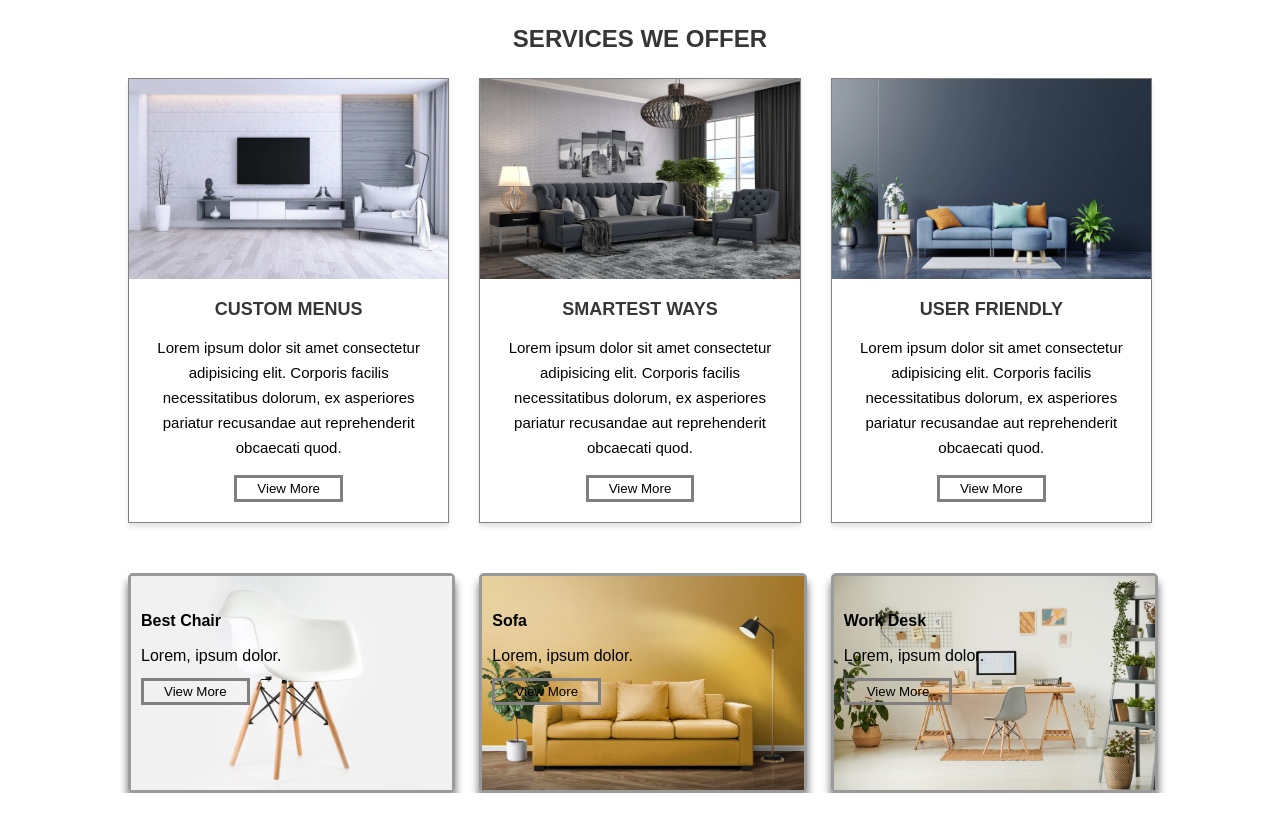
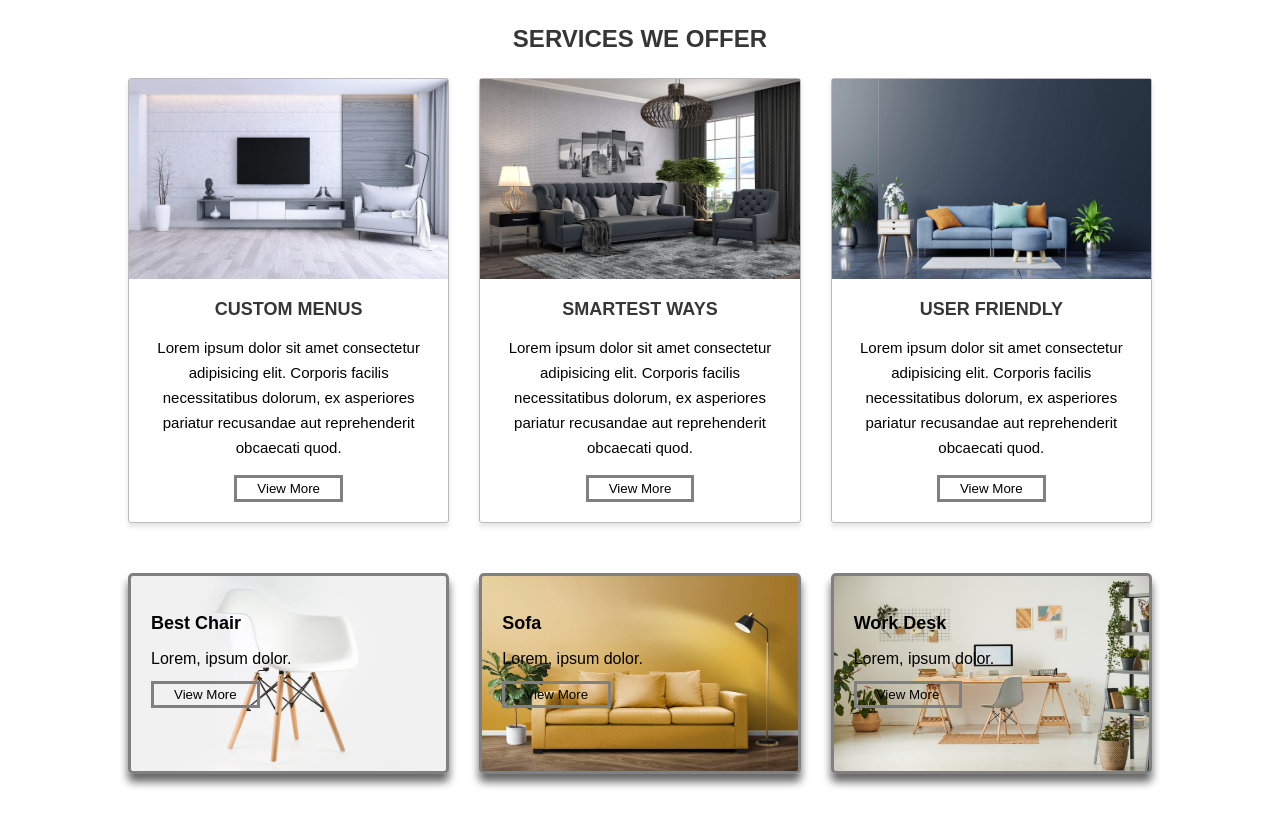
Before and after one commit to AvaJadidi/resume, a plain HTML site: page index.html in a window 1280 px wide. Shown: the part 768-1592 px from the top of the page. Before the commit the page ends 1561 px from the top, so only its background shows below. Drawn offline with Linux system fonts and the light colour scheme.

Commit message:
change some style of services section

```diff
--- a/index.html
+++ b/index.html
@@ -107,7 +107,7 @@
         </div>
         <div class="services-offers">
             <div class="offer-card">
-                <img src="images/ch.png" alt="">
+                <!-- <img src="images/ch.png" alt=""> -->
                 <div class="content">
                     <h4>Best Chair</h4>
                     <p>Lorem, ipsum dolor.</p>
@@ -116,7 +116,7 @@
                 </div>
             </div>
             <div class="offer-card">
-                <img src="images/sf.png" alt="">
+                <!-- <img src="images/sf.png" alt=""> -->
 
                 <div class="content">
                     <h4>Sofa</h4>
@@ -125,7 +125,7 @@
                 </div>
             </div>
             <div class="offer-card">
-                <img src="images/work desk.png" alt="">
+                <!-- <img src="images/work desk.png" alt=""> -->
 
                 <div class="content">
                     <h4>Work Desk</h4>
--- a/media.css
+++ b/media.css
@@ -1,7 +1,7 @@
 @media screen and (max-width: 768px) {
   .navbar .nav-link {
     font-size: 15px;
-    font-weight: 500;
+    font-weight: 700;
   }
   .navbar .nav-logo {
     display: block;
--- a/style.css
+++ b/style.css
@@ -23,6 +23,7 @@ a {
 
 .project {
   font-family: Arial, Helvetica, sans-serif;
+  width: 100%;
 }
 /* header style */
 .header {
@@ -30,6 +31,7 @@ a {
 }
 .navigation {
   display: flex;
+  flex-wrap: wrap;
   justify-content: space-between;
   align-items: baseline;
   width: 90%;
@@ -139,16 +141,17 @@ nav {
 .service-cards {
   display: grid;
   grid-template-columns: repeat(3, 1fr);
-   grid-template-rows: auto;
+  grid-template-rows: auto;
   gap: 30px;
   margin-bottom: 50px;
 }
 .service-cards .card {
-  border: 1px solid gray;
+  border: 1px solid rgb(187, 186, 186);
+  border-radius: 3px;
   box-shadow: 0 4px 4px 0 rgba(0, 0, 0, 0.1);
 }
 
-/*  */
+
 .card > .card-img {
   width: 100%;
   height: 200px;
@@ -172,33 +175,49 @@ nav {
   margin-bottom: 15px;
 }
 .services-offers {
-  position: relative;
   display: grid;
   grid-template-columns: repeat(3, 1fr);
+  grid-template-rows: 1fr;
   gap: 30px;
+  margin-bottom: 50px;
 }
 .services-offers .offer-card {
-  width: 100%;
-  margin: auto;
-  border: 3px solid rgba(128, 128, 128, 0.794);
+  text-align: left;
+  border: 3px solid gray;
   border-radius: 5px;
   box-shadow: 0 8px 8px 0 rgba(0, 0, 0, 0.6);
-  transition: transform .5s ease-in-out;
+  padding:30px 60px 60px 20px ;
+  transition: transform .4s ease-in-out;
+
+  background-size: 100% 100%;
+  background-position:center;
+  background-repeat: no-repeat;
 }
 .services-offers .offer-card:hover {
   transform: translateY(-15px);
-  }
-.offer-card img {
-  width: 100%;
-  display: block;
-  position: relative;
+}
+
+.offer-card:nth-child(1) {
+  background-image: url(./images/ch.png);
+}
+
+.offer-card:nth-child(2) {
+  background-image: url(./images/sf.png);
+}
+.offer-card:nth-child(3) {
+  background-image: url(./images/work\ desk.png);
 }
 .offer-card .content {
-  position: absolute;
-  padding: 30px 0 0 10px;
   line-height: 35px;
-  text-align: left;
-  top: 0;
+}
+.content h4{
+  font-size: 18px;
+  font-weight: 800;
+}
+.content p{
+  font-weight: 500;
 }
 
 /* services section style end */
+
+/*  */
```
